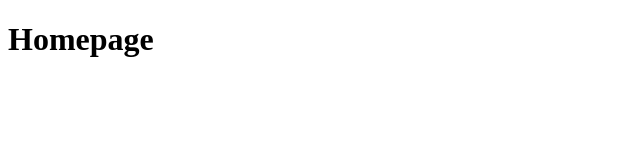
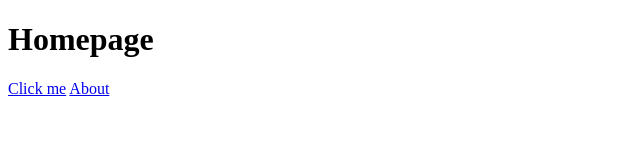
Before and after one commit to UKSTRYKER/My_First_Repo, a plain HTML site: page odin-links-and-images/index.html in a window 1280 px wide. Shown: the whole page, without its empty margins (0-640 px from the left). Drawn offline with Linux system fonts and the light colour scheme.

Commit message:
Hyperlinks

```diff
--- a/odin-links-and-images/index.html
+++ b/odin-links-and-images/index.html
@@ -6,6 +6,8 @@
     </head>
     <body>
         <h1>Homepage</h1>
+        <a href="https://www.theodinproject.com/about">Click me</a>
+        <a href="about.html">About</a>
 
     </body>
 </html>
```
